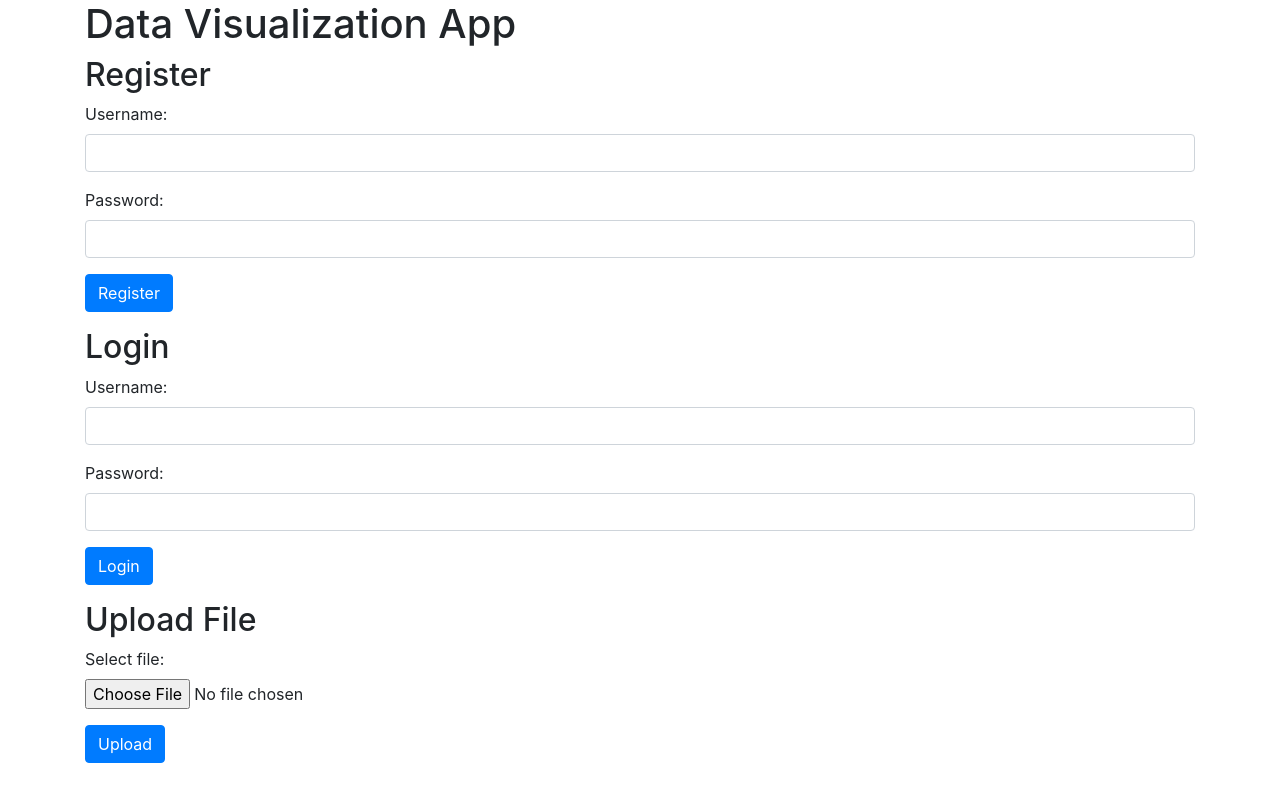
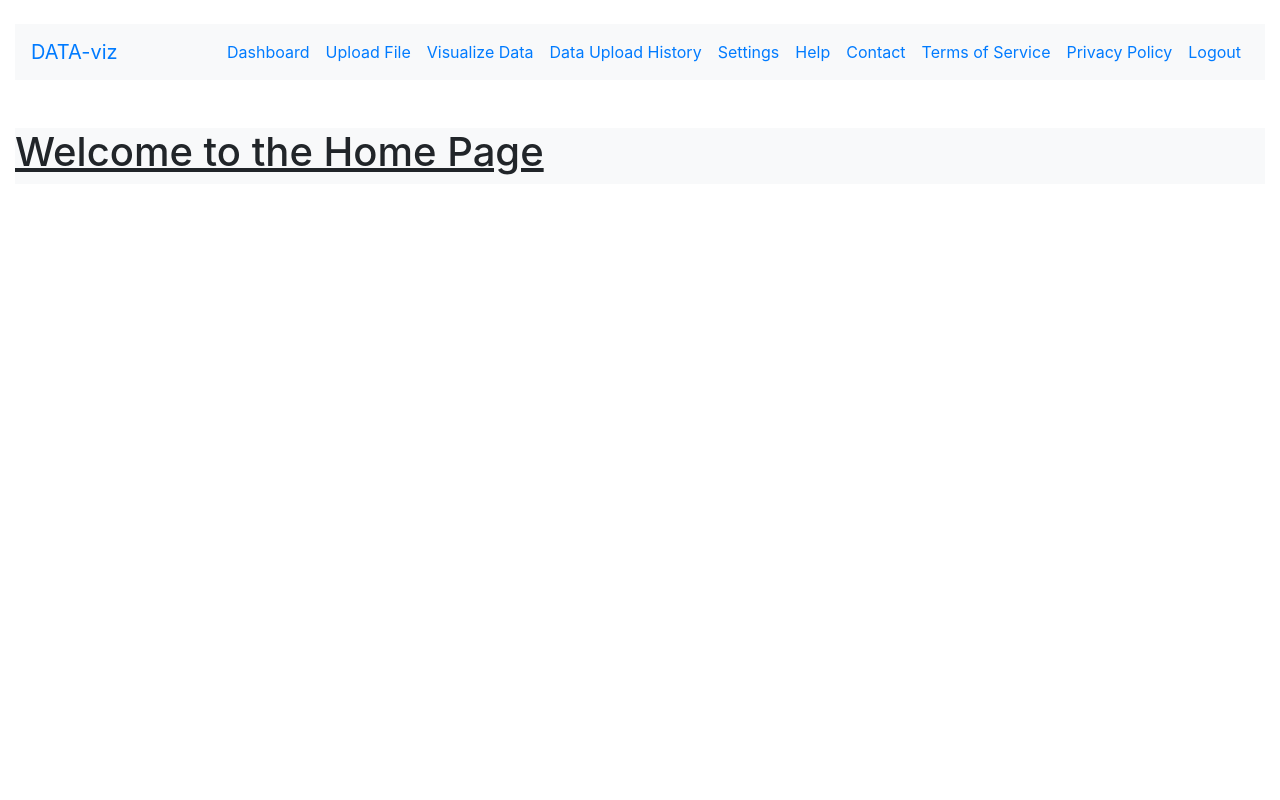
Before and after one commit to likyth/MiniProject, a Flask app: page / in a window 1280 px wide. Run offline with Flask 3, Linux system fonts and the light colour scheme; some libraries are stand-ins or nearby versions.

Commit message:
added the basic files

```diff
--- a/app.py
+++ b/app.py
@@ -1,17 +1,19 @@
-
-
-from flask import Flask, render_template, request, flash, session
+from flask import Flask, render_template, request, flash, redirect, url_for
 from flask_sqlalchemy import SQLAlchemy
-from flask_login import LoginManager, UserMixin, login_user, logout_user
+from flask_login import LoginManager, UserMixin, login_user, logout_user, login_required, current_user
 from werkzeug.security import generate_password_hash, check_password_hash
+import os
 
 app = Flask(__name__)
 app.debug = True
 app.config['SQLALCHEMY_DATABASE_URI'] = 'sqlite:///test.db'
+app.config['SECRET_KEY'] = 'your_secret_key'
+app.config['UPLOAD_FOLDER'] = 'uploads'
 db = SQLAlchemy(app)
 
 login_manager = LoginManager()
 login_manager.init_app(app)
+login_manager.login_view = 'login'
 
 class User(UserMixin, db.Model):
     id = db.Column(db.Integer, primary_key=True)
@@ -23,6 +25,7 @@ class DataFile(db.Model):
     user_id = db.Column(db.Integer, db.ForeignKey('user.id'))
     filename = db.Column(db.String(120))
     filetype = db.Column(db.String(20))
+    user = db.relationship('User', backref=db.backref('files', lazy=True))
 
 @login_manager.user_loader
 def load_user(user_id):
@@ -32,51 +35,113 @@ def load_user(user_id):
 def home():
     return render_template('index.html')
 
-@app.route('/register', methods=['POST'])
+@app.route('/register', methods=['GET', 'POST'])
 def register():
-    username = request.form.get('username')
-    password = request.form.get('password')
-    hashed_password = generate_password_hash(password)
-    new_user = User(username=username, password=hashed_password)
-    db.session.add(new_user)
-    db.session.commit()
-    return {"message": f"user {username} has been created successfully."}
+    if request.method == 'POST':
+        username = request.form.get('username')
+        password = request.form.get('password')
+        user = User.query.filter_by(username=username).first()
+        if user:
+            flash('Username already exists')
+            return redirect(url_for('register'))
+        hashed_password = generate_password_hash(password)
+        new_user = User(username=username, password=hashed_password)
+        db.session.add(new_user)
+        db.session.commit()
+        flash('Registration successful')
+        return redirect(url_for('login'))
+    return render_template('register.html')
 
-@app.route('/login', methods=['POST'])
+@app.route('/login', methods=['GET', 'POST'])
 def login():
-    username = request.form.get('username')
-    password = request.form.get('password')
-    user = User.query.filter_by(username=username).first()
-    if user and check_password_hash(user.password, password):
-        login_user(user)
-        return {"message": f"Welcome, {username}!"}
-    else:
-        return {"message": "Invalid username or password."}
+    if request.method == 'POST':
+        username = request.form.get('username')
+        password = request.form.get('password')
+        user = User.query.filter_by(username=username).first()
+        if user and check_password_hash(user.password, password):
+            login_user(user)
+            flash('Login successful')
+            return redirect(url_for('home'))
+        else:
+            flash('Invalid username or password')
+            return redirect(url_for('login'))
+    return render_template('login.html')
 
 @app.route('/logout')
+@login_required
 def logout():
     logout_user()
-    return {"message": "You have been logged out."}
+    flash('You have been logged out')
+    return redirect(url_for('home'))
 
-@app.route('/upload', methods=['POST'])
+@app.route('/upload', methods=['GET', 'POST'])
+@login_required
 def upload_file():
-    if 'file' not in request.files:
-        return {"message": "No file selected."}
+    if request.method == 'POST':
+        if 'file' not in request.files:
+            flash('No file part')
+            return redirect(request.url)
+        file = request.files['file']
+        if file.filename == '':
+            flash('No selected file')
+            return redirect(request.url)
+        if file:
+            filename = file.filename
+            file.save(os.path.join(app.config['UPLOAD_FOLDER'], filename))
+            new_file = DataFile(user_id=current_user.id, filename=filename, filetype=file.content_type)
+            db.session.add(new_file)
+            db.session.commit()
+            flash('File uploaded successfully')
+            return redirect(url_for('home'))
+    return render_template('upload.html')
 
-    file = request.files['file']
+@app.route('/visualize')
+@login_required
+def visualize_data():
+    # Implement data visualization logic here
+    return render_template('visualize.html')
 
-    if file.filename == '':
-        return {"message": "No file selected."}
+@app.route('/profile')
+@login_required
+def profile():
+    return render_template('profile.html', user=current_user)
 
-    # Save the file to a desired location
-    file.save('/path/to/save/file')
+@app.route('/dashboard')
+@login_required
+def dashboard():
+    user_files = DataFile.query.filter_by(user_id=current_user.id).all()
+    return render_template('dashboard.html', files=user_files)
 
-    return {"message": "File uploaded successfully."}
+@app.route('/data-upload-history')
+@login_required
+def data_upload_history():
+    user_files = DataFile.query.filter_by(user_id=current_user.id).all()
+    return render_template('data_upload_history.html', files=user_files)
 
-@app.route('/visualize', methods=['GET'])
-def visualize_data():
-    # Implement data visualization
-    pass
+@app.route('/settings')
+@login_required
+def settings():
+    return render_template('settings.html')
+
+@app.route('/help')
+def help_page():
+    return render_template('help.html')
+
+@app.route('/contact')
+def contact():
+    return render_template('contact.html')
+
+@app.route('/terms')
+def terms():
+    return render_template('terms.html')
+
+@app.route('/privacy')
+def privacy():
+    return render_template('privacy.html')
+
+@app.errorhandler(404)
+def page_not_found(e):
+    return render_template('404.html'), 404
 
 @app.before_first_request
 def create_tables():
@@ -84,7 +149,3 @@ def create_tables():
 
 if __name__ == '__main__':
     app.run(debug=True)
-
-@app.before_first_request
-def create_tables():
-    db.create_all()
--- a/templates/index.html
+++ b/templates/index.html
@@ -1,50 +1,48 @@
 <!DOCTYPE html>
-<html>
+<html lang="en">
 <head>
-    <title>Data Visualization App</title>
-    <!-- Include Bootstrap CSS -->
-    <link href="https://stackpath.bootstrapcdn.com/bootstrap/4.5.0/css/bootstrap.min.css" rel="stylesheet">
+    <meta charset="UTF-8">
+    <meta name="viewport" content="width=device-width, initial-scale=1.0">
+    <title>Home Page</title>
+    <link href="https://stackpath.bootstrapcdn.com/bootstrap/4.5.2/css/bootstrap.min.css" rel="stylesheet">
 </head>
-<body>
-    <div class="container">
-        <h1>Data Visualization App</h1>
+<body >
+    <div class="container-fluid mt-4">
+        <header>
+            <nav class="navbar navbar-expand-lg navbar-primary bg-light">
+                <a class="navbar-brand" href="#">DATA-viz</a>
+                <button class="navbar-toggler" type="button" data-toggle="collapse" data-target="#navbarNav" aria-controls="navbarNav" aria-expanded="false" aria-label="Toggle navigation">
+                    <span class="navbar-toggler-icon"></span>
+                </button>
+                <div class="collapse navbar-collapse" id="navbarNav">
+                    <ul class="navbar-nav ml-auto">
 
-        <h2>Register</h2>
-        <form action="/register" method="post" class="mb-3">
-            <div class="form-group">
-                <label for="username">Username:</label>
-                <input type="text" id="username" name="username" class="form-control">
+                        <li class="nav-item"><a class="nav-link" href="{{ url_for('dashboard') }}">Dashboard</a></li>
+                        <li class="nav-item"><a class="nav-link" href="{{ url_for('upload_file') }}">Upload File</a></li>
+                        <li class="nav-item"><a class="nav-link" href="{{ url_for('visualize_data') }}">Visualize Data</a></li>
+                        <li class="nav-item"><a class="nav-link" href="{{ url_for('data_upload_history') }}">Data Upload History</a></li>
+                        <li class="nav-item"><a class="nav-link" href="{{ url_for('settings') }}">Settings</a></li>
+                        <li class="nav-item"><a class="nav-link" href="{{ url_for('help_page') }}">Help</a></li>
+                        <li class="nav-item"><a class="nav-link" href="{{ url_for('contact') }}">Contact</a></li>
+                        <li class="nav-item"><a class="nav-link" href="{{ url_for('terms') }}">Terms of Service</a></li>
+                        <li class="nav-item"><a class="nav-link" href="{{ url_for('privacy') }}">Privacy Policy</a></li>
+                        <li class="nav-item"><a class="nav-link" href="{{ url_for('logout') }}">Logout</a></li>
+                    </ul>
+                </div>
+            </nav>
+        </header>
+        <section>
+            <div class="container-fluid mt-5 bg-light">
+                <div class="row">
+                    <div class="col-md-16">
+                        <h1 style="text-decoration: underline;" >Welcome to the Home Page</h1>
+                    </div>
+                </div>
             </div>
-            <div class="form-group">
-                <label for="password">Password:</label>
-                <input type="password" id="password" name="password" class="form-control">
-            </div>
-            <button type="submit" class="btn btn-primary">Register</button>
-        </form>
-
-        <h2>Login</h2>
-        <form action="/login" method="post" class="mb-3">
-            <div class="form-group">
-                <label for="username">Username:</label>
-                <input type="text" id="username" name="username" class="form-control">
-            </div>
-            <div class="form-group">
-                <label for="password">Password:</label>
-                <input type="password" id="password" name="password" class="form-control">
-            </div>
-            <button type="submit" class="btn btn-primary">Login</button>
-        </form>
-
-        <h2>Upload File</h2>
-        <form action="/upload" method="post" enctype="multipart/form-data" class="mb-3">
-            <div class="form-group">
-                <label for="file">Select file:</label>
-                <input type="file" id="file" name="file" class="form-control-file">
-            </div>
-            <button type="submit" class="btn btn-primary">Upload</button>
-        </form>
+        </section>
     </div>
-    <!-- Include Bootstrap JS -->
-    <script src="https://stackpath.bootstrapcdn.com/bootstrap/4.5.0/js/bootstrap.min.js"></script>
+    <script src="https://code.jquery.com/jquery-3.5.1.slim.min.js"></script>
+    <script src="https://cdn.jsdelivr.net/npm/@popperjs/core@2.5.2/dist/umd/popper.min.js"></script>
+    <script src="https://stackpath.bootstrapcdn.com/bootstrap/4.5.2/js/bootstrap.min.js"></script>
 </body>
 </html>
```
Also changed, not shown: templates/login.html (added, +23 -0 lines), templates/profile.html (added, +14 -0 lines), templates/register.html (added, +23 -0 lines), templates/upload.html (added, +19 -0 lines), templates/visualize.html (added, +13 -0 lines).
